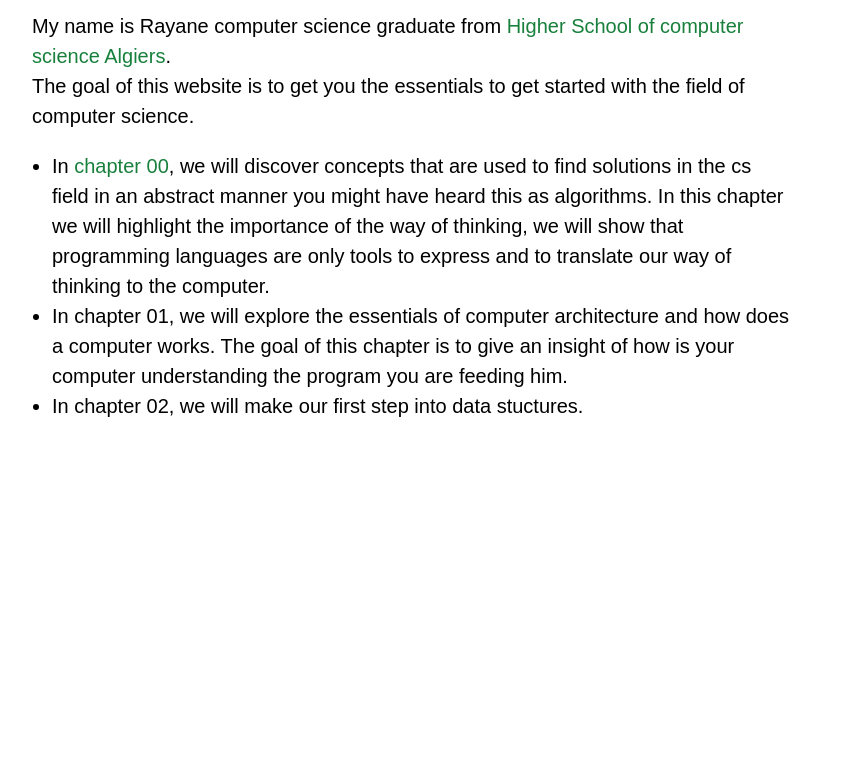
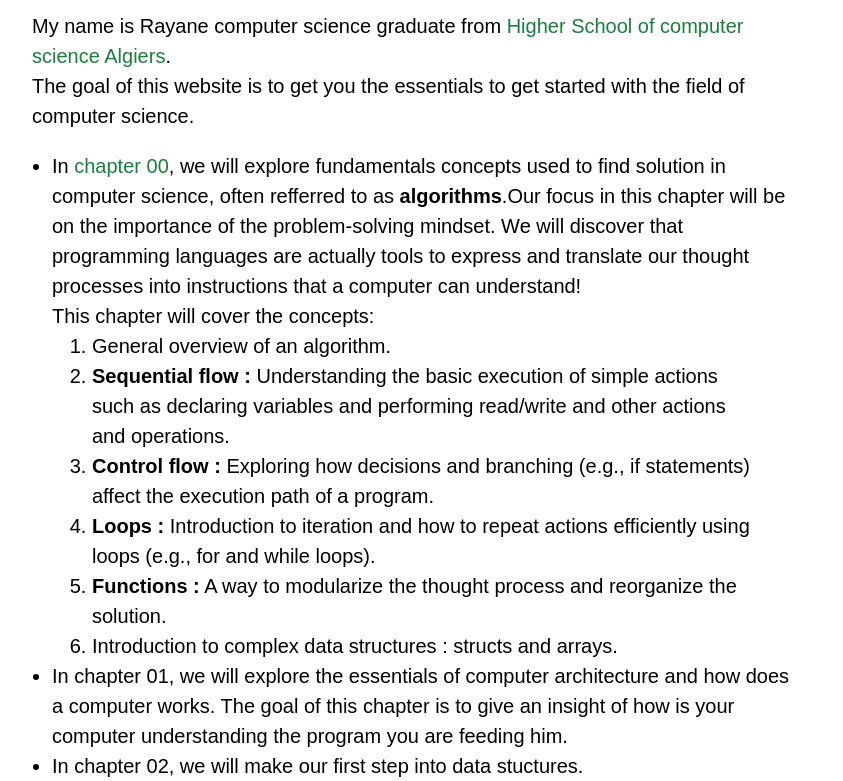
Before and after one commit to Rayane-Aboud/cs-courses-simplified, a plain HTML site: page index.html in a window 1280 px wide. Shown: the part 167-948 px from the top of the page, without its empty margins (218-1061 px from the left). Before the commit the page ends 800 px from the top, so only its background shows below. Drawn offline with Linux system fonts and the light colour scheme.

Commit message:
main page modified (added explaination to the first chapter)

```diff
--- a/index.html
+++ b/index.html
@@ -21,10 +21,22 @@
         The goal of this website is to get you the essentials to get started with the field of computer
         science.<br/>
         <ul>
-        <li>In <a href="pages/00-algorithms-concepts/0-introduction.html">chapter 00</a>, we will discover concepts that are used to find solutions in the cs field in an abstract
-        manner you might have heard this as algorithms. In this chapter we will highlight the importance of the
-        way of thinking, we will show that programming languages are only tools to express and to translate our
-        way of thinking to the computer.</li>
+        <li>In <a href="pages/00-algorithms-concepts/0-introduction.html">chapter 00</a>, we will explore fundamentals concepts used to
+        find solution in computer science, often refferred to as <b>algorithms</b>.Our focus in this chapter will be on the importance of
+        the problem-solving mindset. We will discover that programming languages are actually tools to express and translate our thought
+        processes into instructions that a computer can understand!<br/>
+        This chapter will cover the concepts:
+        <ol>
+            <li>General overview of an algorithm.</li>
+            <li><b>Sequential flow :</b> Understanding the basic execution of simple actions such as declaring variables and performing
+            read/write and other actions and operations.</li>
+            <li><b>Control flow :</b> Exploring how decisions and branching (e.g., if statements) affect the execution path of a program.</li>
+            <li><b>Loops :</b> Introduction to iteration and how to repeat actions efficiently using loops (e.g., for and while loops).</li>
+            <li><b>Functions :</b> A way to modularize the thought process and reorganize the solution.</li>
+            <li>Introduction to complex data structures :</b> structs and arrays.</li>
+
+        </ol>
+        </li>
 
         <li>In chapter 01, we will explore the essentials of computer architecture and how does a computer works. The
         goal of this chapter is to give an insight of how is your computer understanding the program you are
--- a/styles/main-style.css
+++ b/styles/main-style.css
@@ -5,7 +5,7 @@
  }
 
 html {
-
+    overflow-y: auto;
     height: 100%;
     font: 100%/1.5 sans-serif;
     word-wrap: break-word;
```
